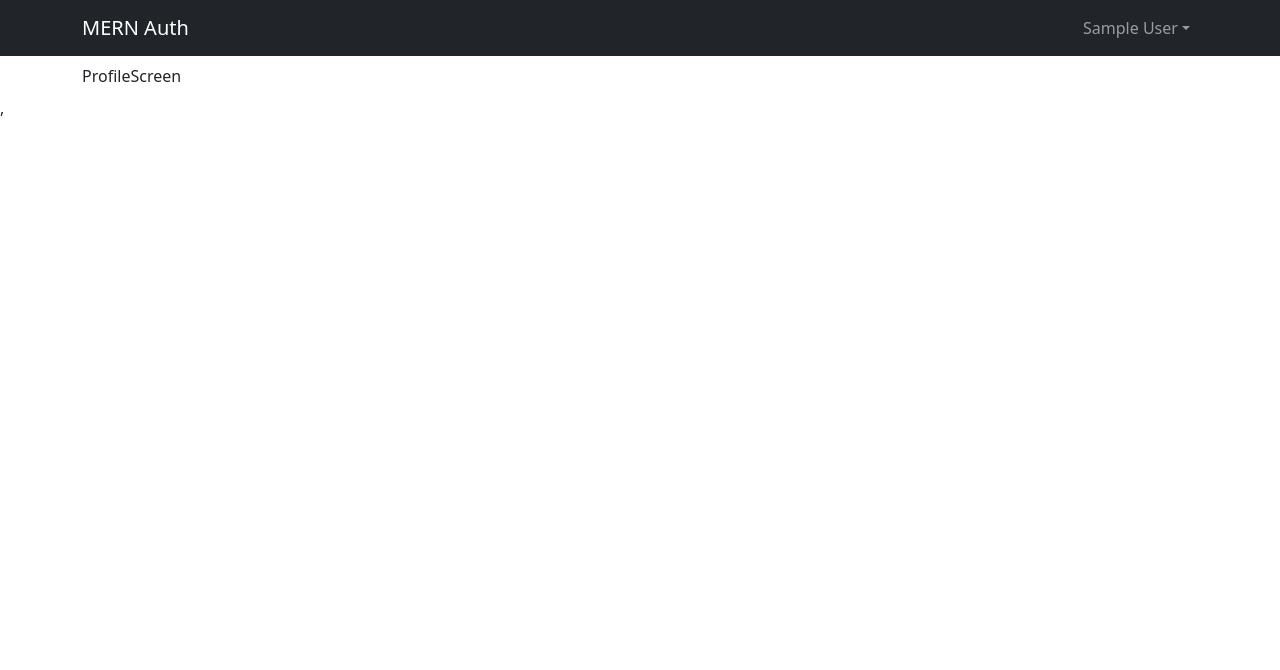
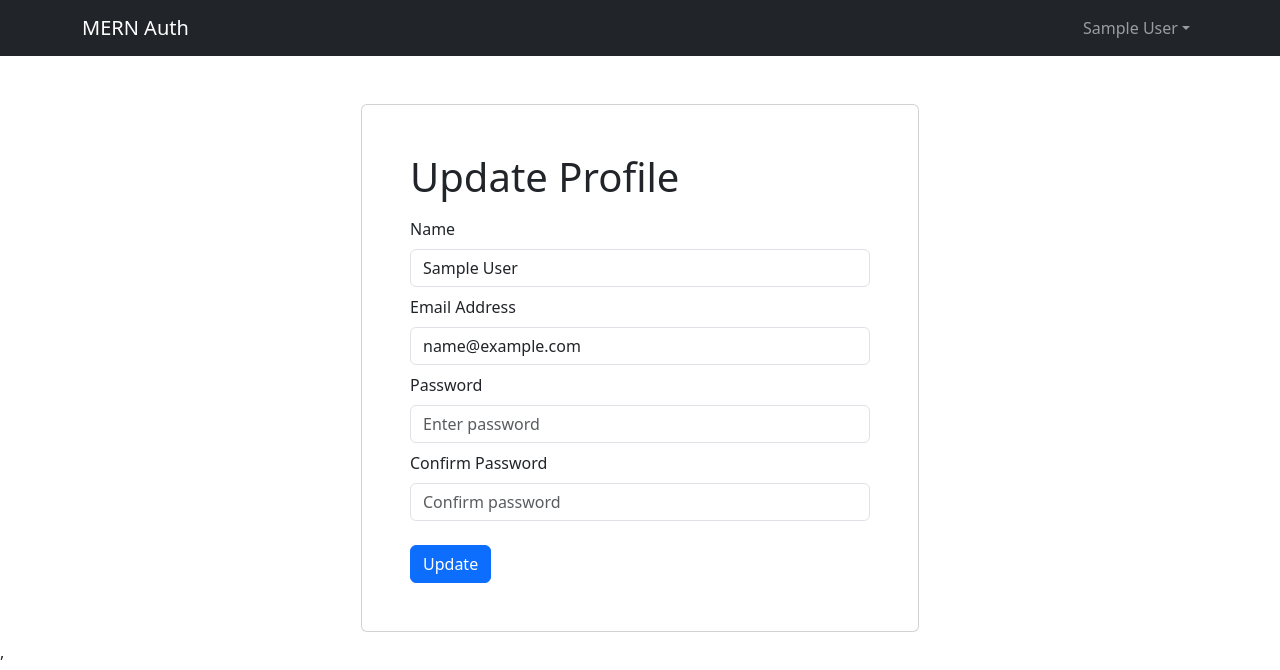
Before and after one commit to Asharalikhan4/Mern-Authentication, a React (Vite) app in the folder frontend/: page /profile in a window 1280 px wide. Shown: the top 670 px of the page. Built offline with nearby package versions, Linux system fonts and the light colour scheme; sample sign-in values are in the browser's storage.

Commit message:
Completed

```diff
--- a/frontend/src/redux/userApiSlice.js
+++ b/frontend/src/redux/userApiSlice.js
@@ -23,7 +23,14 @@
                 method: "POST"
             }),
         }),
+        updateUser: builder.mutation({
+            query: (data) => ({
+                url: `${USERS_URL}/profile`,
+                method: "PUT",
+                body: data
+            }),
+        }),
     }),
 });
 
-export const { useLoginMutation, useLogoutMutation, useRegisterMutation } = userApiSlice;
+export const { useLoginMutation, useLogoutMutation, useRegisterMutation, useUpdateUserMutation } = userApiSlice;
--- a/frontend/src/screens/ProfileScreen.jsx
+++ b/frontend/src/screens/ProfileScreen.jsx
@@ -1,9 +1,101 @@
-import React from 'react'
+import { useState, useEffect } from 'react';
+// import { Link, useNavigate } from 'react-router-dom';
+import { Form, Button } from 'react-bootstrap';
+import { useDispatch, useSelector } from 'react-redux';
+import FormContainer from '../components/FormComponents';
+import { toast } from 'react-toastify';
+import Loader from '../components/Loader';
+import { useUpdateUserMutation } from '../redux/userApiSlice';
+import { setCredentials } from '../redux/authSlice';
 
 const ProfileScreen = () => {
+  const [email, setEmail] = useState('');
+  const [name, setName] = useState('');
+  const [password, setPassword] = useState('');
+  const [confirmPassword, setConfirmPassword] = useState('');
+
+  const dispatch = useDispatch();
+
+  const { userInfo } = useSelector((state) => state.auth);
+
+  const [updateProfile, { isLoading }] = useUpdateUserMutation();
+
+  useEffect(() => {
+    setName(userInfo.name);
+    setEmail(userInfo.email);
+  }, [userInfo.email, userInfo.name]);
+
+  const submitHandler = async (e) => {
+    e.preventDefault();
+    if (password !== confirmPassword) {
+      toast.error('Passwords do not match');
+    } else {
+      try {
+        const res = await updateProfile({
+          _id: userInfo._id,
+          name,
+          email,
+          password,
+        }).unwrap();
+        console.log(res);
+        dispatch(setCredentials(res));
+        toast.success('Profile updated successfully');
+      } catch (err) {
+        toast.error(err?.data?.message || err.error);
+      }
+    }
+  };
   return (
-    <div>ProfileScreen</div>
-  )
-}
+    <FormContainer>
+      <h1>Update Profile</h1>
+
+      <Form onSubmit={submitHandler}>
+        <Form.Group className='my-2' controlId='name'>
+          <Form.Label>Name</Form.Label>
+          <Form.Control
+            type='name'
+            placeholder='Enter name'
+            value={name}
+            onChange={(e) => setName(e.target.value)}
+          ></Form.Control>
+        </Form.Group>
+        <Form.Group className='my-2' controlId='email'>
+          <Form.Label>Email Address</Form.Label>
+          <Form.Control
+            type='email'
+            placeholder='Enter email'
+            value={email}
+            onChange={(e) => setEmail(e.target.value)}
+          ></Form.Control>
+        </Form.Group>
+        <Form.Group className='my-2' controlId='password'>
+          <Form.Label>Password</Form.Label>
+          <Form.Control
+            type='password'
+            placeholder='Enter password'
+            value={password}
+            onChange={(e) => setPassword(e.target.value)}
+          ></Form.Control>
+        </Form.Group>
+
+        <Form.Group className='my-2' controlId='confirmPassword'>
+          <Form.Label>Confirm Password</Form.Label>
+          <Form.Control
+            type='password'
+            placeholder='Confirm password'
+            value={confirmPassword}
+            onChange={(e) => setConfirmPassword(e.target.value)}
+          ></Form.Control>
+        </Form.Group>
+
+        <Button type='submit' variant='primary' className='mt-3'>
+          Update
+        </Button>
+
+        {isLoading && <Loader />}
+      </Form>
+    </FormContainer>
+  );
+};
 
 export default ProfileScreen;
```
Also changed, not shown: 1 other file (tests, documents, lock files or other folders).
